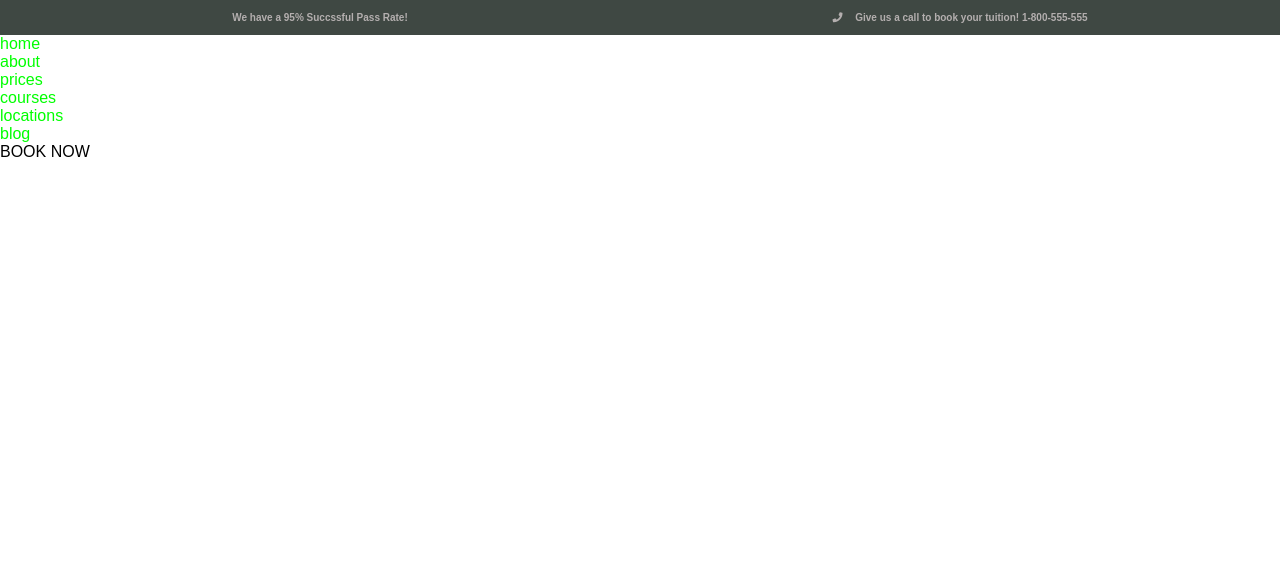
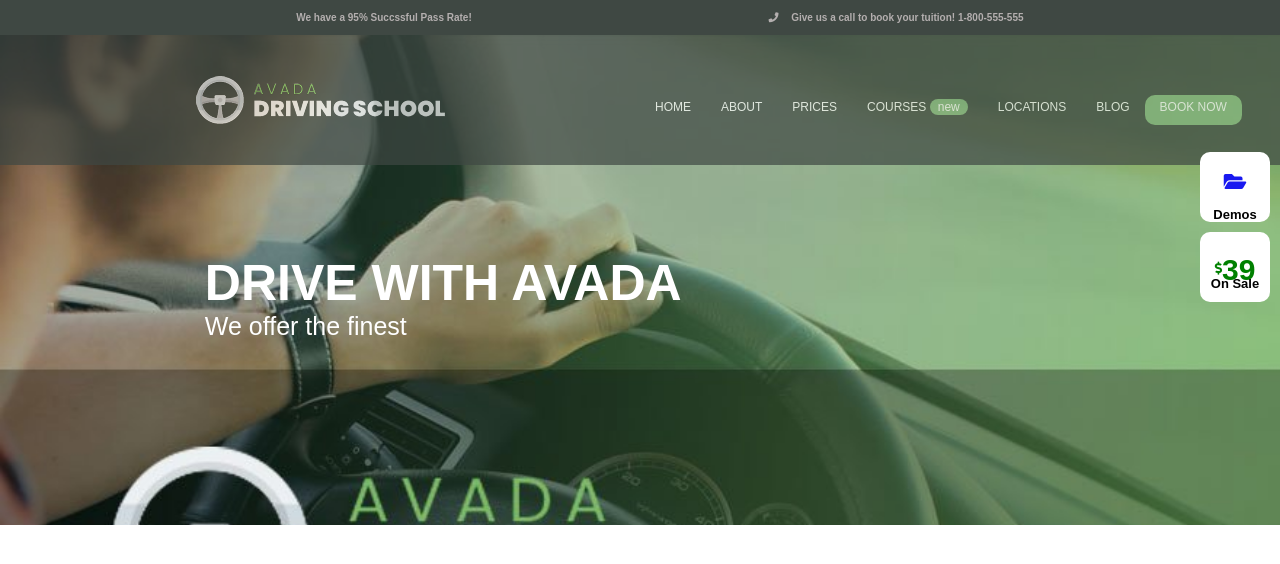
Before and after one commit to NeriEroi/proj-html-vuejs, a Vue app: page / in a window 1280 px wide. Shown: the top 564 px of the page. Built offline with nearby package versions, Linux system fonts and the light colour scheme; a web font is replaced by a local one.

Commit message:
header, nav

```diff
--- a/src/components/Header.vue
+++ b/src/components/Header.vue
@@ -1,8 +1,10 @@
 <template>
   <header>
-    <!-- <img src="../assets/images/driving_preview.jpg" alt=""> -->
 
+    <!-- sub header -->
       <div class="sub_header">
+
+        <div class="sub_header_wrap">
 
           <section>
             <h5>
@@ -19,6 +21,20 @@
 
         </div>
 
+      </div>
+    <!-- / sub header -->
+
+    <!-- nav  -->
+      <nav>
+
+        <div class="nav_wrap">
+
+          <div class="logo_cont">
+
+            <img src="../assets/images/avada-drivers-logo-1x.png" alt="avada drivers logo">
+
+          </div>
+
           <ul>
             <li v-for="(headerLink, index) in headerLinks" :key="index">
               <a :class="(headerLink.status) ? 'new' : null" href="#">
@@ -26,10 +42,61 @@
               </a>
             </li>
 
-      <li>
+            <li class="book_now">
                 BOOK NOW
             </li>
           </ul>
+
+        </div>
+
+      </nav>
+    <!-- / nav  -->
+
+    <div class="text_cont">
+
+      <h1>
+        DRIVE WITH AVADA
+      </h1>
+
+      <p>
+        We offer the finest
+      </p>
+
+    </div>
+
+    <div class="details_cont">
+
+      <div class="demos_cont">
+
+        <i class="far fa-folder-open"></i>
+
+        <p>
+          Demos
+        </p>
+
+      </div>
+
+      <div class="sale_cont">
+
+        <div class="price">
+
+          <div class="dollar_symbol">
+
+            <i class="fas fa-dollar-sign"></i>
+
+            <span>39</span>
+
+          </div>
+
+        </div>
+
+        <p>
+          On Sale
+        </p>
+
+      </div>
+
+    </div>
 
   </header>
 </template>
@@ -41,27 +108,27 @@ export default {
       return {
         headerLinks: [
           {
-            text: "home",
+            text: "HOME",
             status: false
           },
           {
-            text: "about",
+            text: "ABOUT",
             status: false
           },
           {
-            text: "prices",
+            text: "PRICES",
             status: false
           },
           {
-            text: "courses",
+            text: "COURSES",
             status: true
           },
           {
-            text: "locations",
+            text: "LOCATIONS",
             status: false
           },
           {
-            text: "blog",
+            text: "BLOG",
             status: false
           },
         ]
@@ -77,11 +144,21 @@ export default {
 
 header {
   width: 100%;
+  position: relative;
 
   .sub_header {
+    width: 100%;
     height: 35px;
     background-color: $headergray;
     display: flex;
+    justify-content: center;
+    align-items: center;
+
+    .sub_header_wrap {
+      width: 80%;
+      display: flex;
+      justify-content: space-between;
+    }
 
     section {
       height: 100%;
@@ -103,16 +180,156 @@ header {
     }
   }
 
+  nav {
+    height: 490px;
+    display: flex;
+    justify-content: center;
+    background-image: url("../assets/images/driving_preview.jpg");
+    background-repeat: no-repeat;
+    background-size: cover;
+
+    .nav_wrap {
+      width: 100%;
+      height: 130px;
+      background-color: $headergray;
+      opacity: 0.7;
+      display: flex;
+      justify-content: space-between;
+    }
+
+    .logo_cont {
+      width: calc(100% / 2);
+      padding: 10px;
+      display: flex;
+      justify-content: center;
+      align-items: center;
+    }
+
     ul {
-    li a {
-      color: lime;
+      display: flex;
+      width: calc(100% / 2);
+      display: flex;
+      align-items: center;
+
+      li {
+        height: 20px;
+        list-style-type: none;
+        padding: 15px;
+        font-size: 12px;
+        color: white;
+        cursor: pointer;
+
+        :hover {
+          color: $lightgreen;
+          border-bottom: 2px solid $lightgreen;
+          padding-bottom: 10px;
+        }
+
+        a {
+          color: white;
           text-decoration: none;
+          font-size: 12px;
+        }
 
         .new::after {
-      width: 10px;
-      height: 10px;
-      background-color: lime;
+          padding: 1px 8px;
+          background-color: $lightgreen;
+          border-radius: 10px;
           content: "new";
+          color: white;
+        }
+      }
+
+      .book_now {
+        height: 30px;
+        padding: 5px 15px;
+        margin-bottom: -20px;
+        border-radius: 10px;
+        background-color: $lightgreen;
+      }
+    }
+  }
+
+  .text_cont {
+    position: absolute;
+    left: 16%;
+    bottom: 35%;
+    color: white;
+    font-size: 25px;
+  }
+
+  .details_cont {
+    display: flex;
+    flex-direction: column;
+    justify-content: center;
+    align-items: center;
+    position: absolute;
+    right: 0;
+    top: 27%;
+    z-index: 999;
+
+    .demos_cont {
+      width: 70px;
+      height: 70px;
+      margin-top: 10px;
+      margin-right: 10px;
+      background-color: white;
+      border-radius: 10px;
+      display: flex;
+      flex-direction: column;
+      justify-content: space-between;
+      align-items: center;
+
+      i {
+        margin-top: 20px;
+        font-size: 20px;
+        font-weight: 900;
+        color: rgba(20, 20, 240, 0.979);
+      }
+
+      p {
+        font-size: 13px;
+        font-weight: 900;
+      }
+    }
+
+    .sale_cont {
+      width: 70px;
+      height: 70px;
+      padding-top: 10px;
+      margin-top: 10px;
+      margin-right: 10px;
+      background-color: white;
+      border-radius: 10px;
+      display: flex;
+      flex-direction: column;
+      justify-content: center;
+      align-items: center;
+
+      .price {
+        display: flex;
+        font-weight: 900;
+        color: green;
+
+        .dollar_symbol {
+          font-size: 20px;
+          margin-bottom: -11px;
+
+          i {
+            font-size: 13px;
+            vertical-align: text-top;
+          }
+
+          span {
+            font-size: 30px;
+            font-weight: 900;
+          }
+        }
+      }
+
+      p {
+        font-size: 13px;
+        font-weight: 900;
       }
     }
   }
```
Also changed, not shown: src/assets/images/demos-image.PNG (added). Lines whose indentation alone changed are shown as unchanged.
